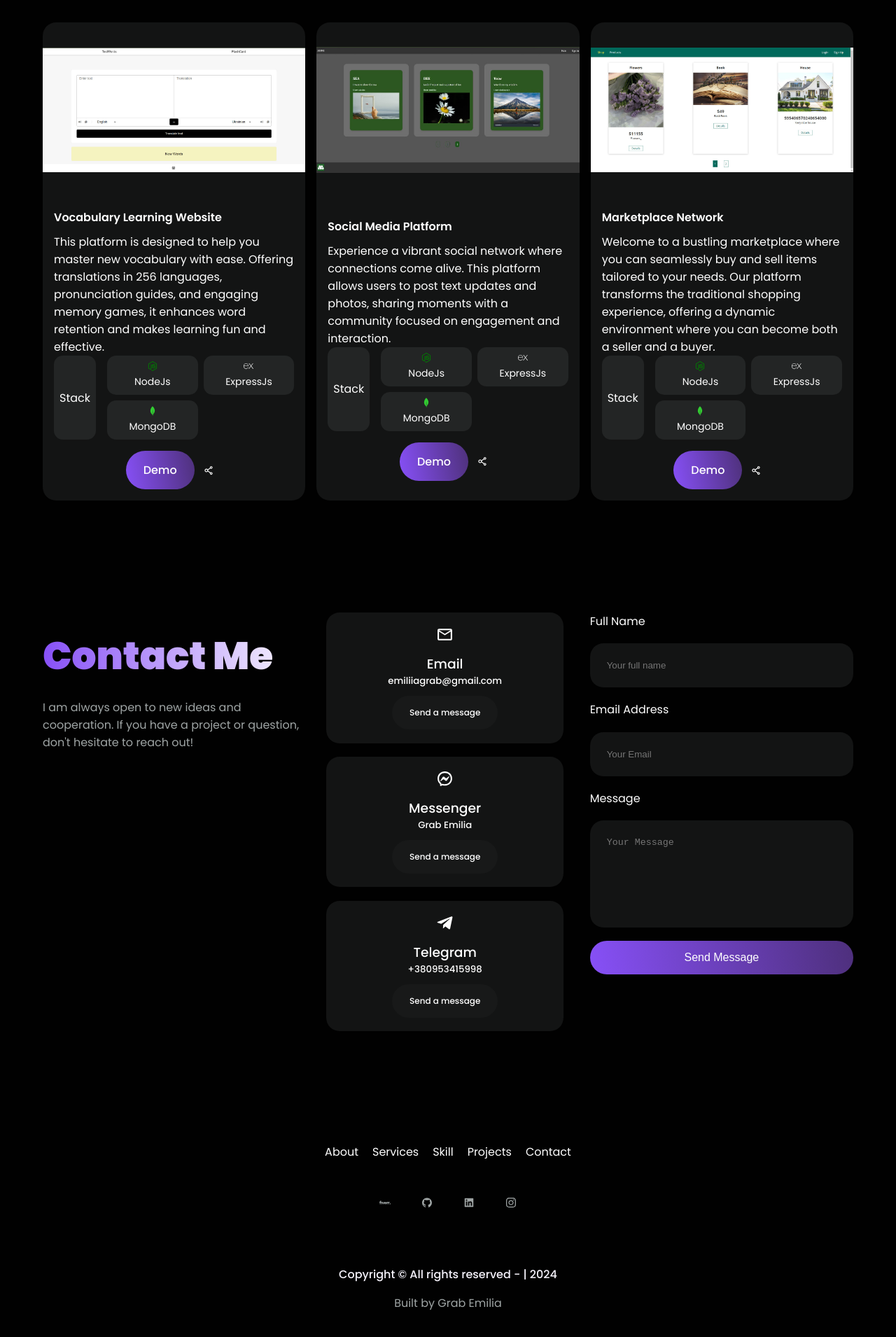
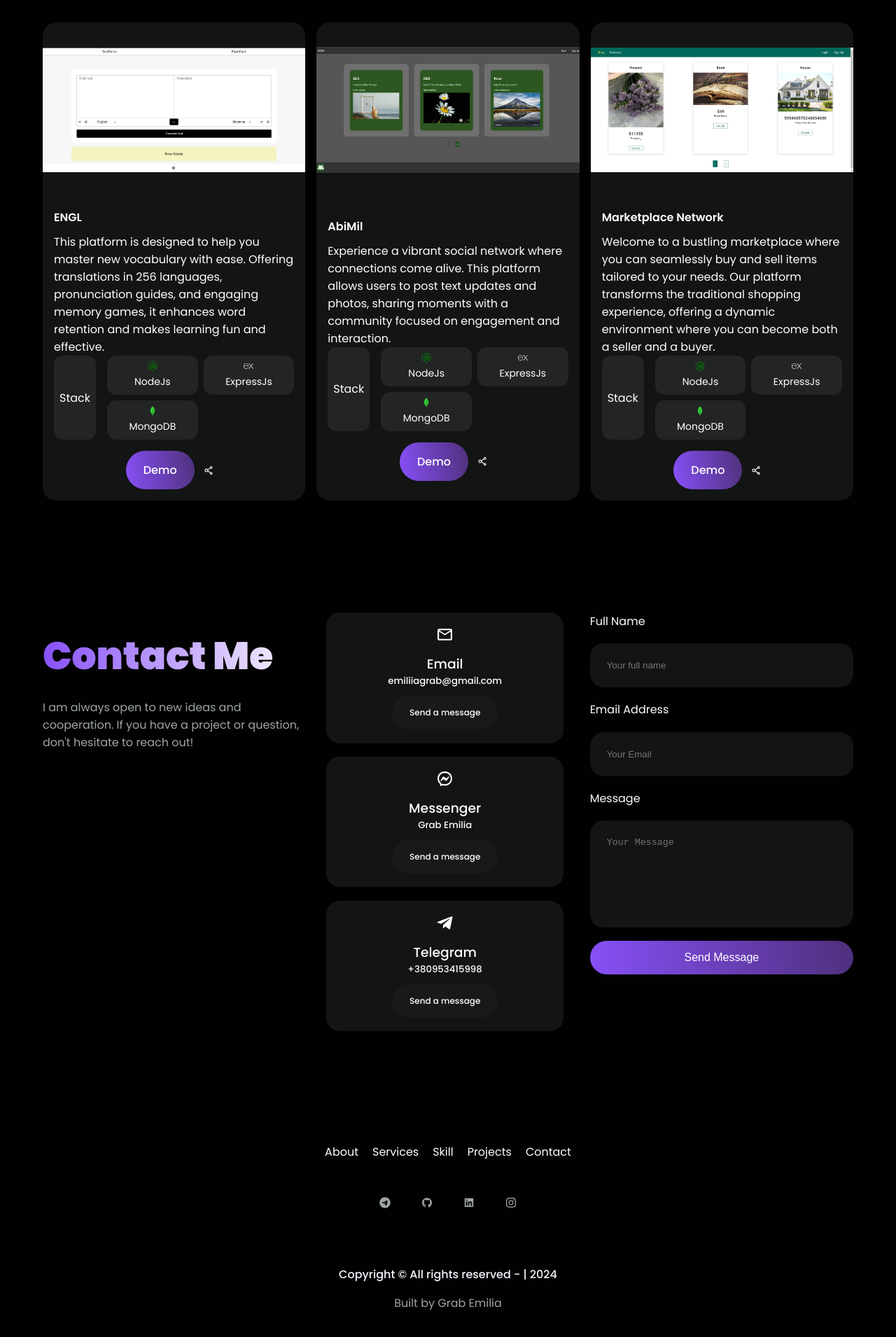
Before and after one commit to milunchik/portfolio, a React (Create React App) app: page / in a window 1280 px wide. Shown: the part 2995-4905 px from the top of the page at 70% size. Built offline with nearby package versions, Linux system fonts and the light colour scheme.

Commit message:
changed projects information

```diff
--- a/src/data.js
+++ b/src/data.js
@@ -1,7 +1,6 @@
-import { DiReact } from "react-icons/di";
 import { FaNodeJs } from "react-icons/fa";
 import { SiExpress, SiMongodb } from "react-icons/si";
-import { SiFiverr } from "react-icons/si";
+import { FaTelegram } from "react-icons/fa6";
 import { AiFillGithub, AiFillLinkedin } from "react-icons/ai";
 import { FaInstagram } from "react-icons/fa";
 import { project1 } from "./images";
@@ -19,12 +18,12 @@ export const menu = [
 export const projects = [
   {
     id: 1,
-    title: "Vocabulary Learning Website",
+    title: "ENGL",
     image: project2,
     category: "Web",
     data: {
       description: `This platform is designed to help you master new vocabulary with ease. Offering translations in 256 languages, pronunciation guides, and engaging memory games, it enhances word retention and makes learning fun and effective.`,
-      demoLink: "https://google.com/",
+      demoLink: "https://engl-mk1h.onrender.com",
     },
     stack: [
       {
@@ -46,7 +45,7 @@ export const projects = [
 
   {
     id: 2,
-    title: "Social Media Platform",
+    title: "AbiMil",
     image: project1,
     category: "Web",
     data: {
@@ -80,14 +79,9 @@ export const projects = [
     data: {
       description:
         "Welcome to a bustling marketplace where you can seamlessly buy and sell items tailored to your needs. Our platform transforms the traditional shopping experience, offering a dynamic environment where you can become both a seller and a buyer. ",
-      demoLink: "https://google.com/",
+      demoLink: "https://shop-s5cj.onrender.com",
     },
     stack: [
-      // {
-      //   name: "ReactJs",
-      //   icon: <DiReact />,
-      //   iconColor: "skyblue",
-      // },
       {
         name: "NodeJs",
         icon: <FaNodeJs />,
@@ -163,8 +157,8 @@ export const experience = [
 
 export const socialHandles = [
   {
-    name: "Fiverr",
-    icon: <SiFiverr />,
+    name: "Telegram",
+    icon: <FaTelegram />,
     link: "",
   },
   {
@@ -175,7 +169,7 @@ export const socialHandles = [
   {
     name: "LinkedIn",
     icon: <AiFillLinkedin />,
-    link: "",
+    link: "https://www.linkedin.com/in/emilia-grab-525304321/",
   },
   {
     name: "Instagram",
```
